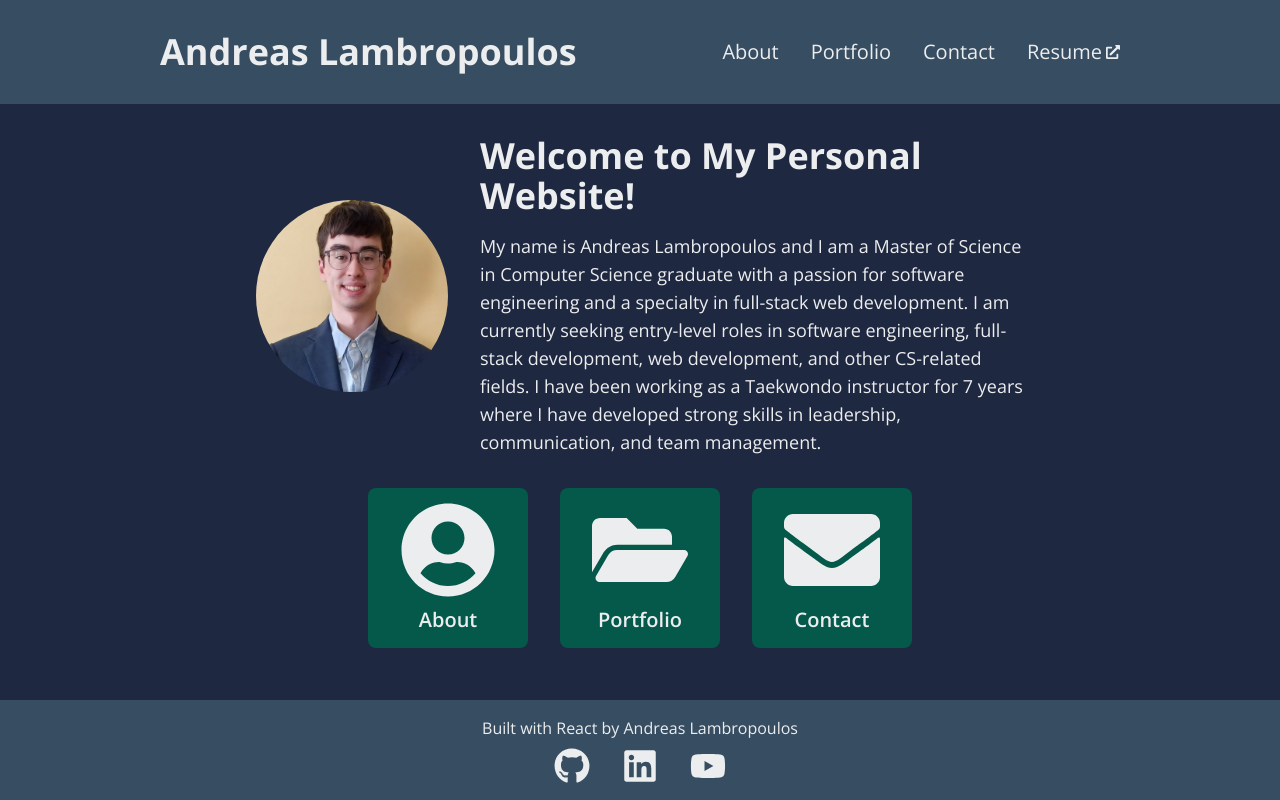
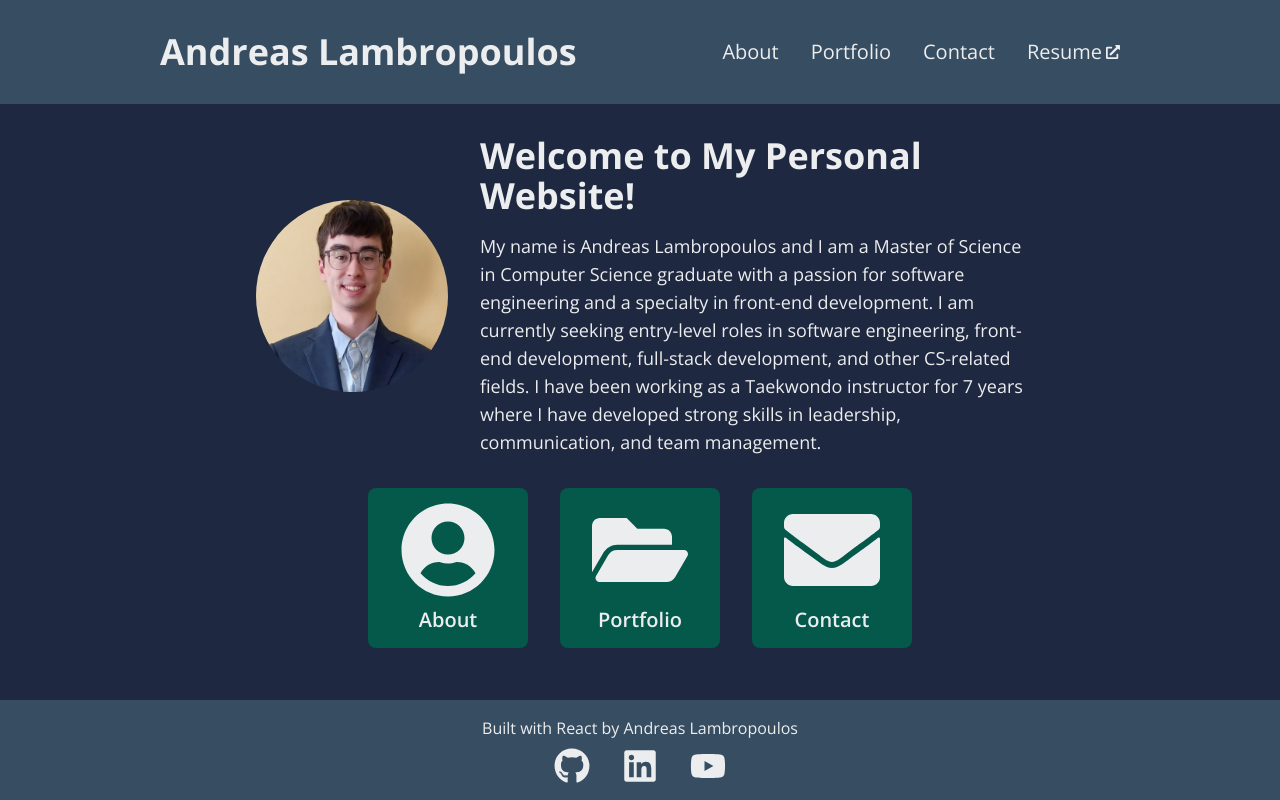
Before and after one commit to andlamb2002/portfolio, a React (Vite) app: page / in a window 1280 px wide. Built offline with nearby package versions, Linux system fonts and the light colour scheme.

Commit message:
Updated desc

```diff
--- a/src/data/data.js
+++ b/src/data/data.js
@@ -41,8 +41,8 @@ export const socialLinks = [
 export const homeIntro = {
     greeting: "Welcome to My Personal Website!",
     intro: `
-            My name is Andreas Lambropoulos and I am a Master of Science in Computer Science graduate with a passion for software engineering and a specialty in full-stack web development.
-            I am currently seeking entry-level roles in software engineering, full-stack development, web development, and other CS-related fields.
+            My name is Andreas Lambropoulos and I am a Master of Science in Computer Science graduate with a passion for software engineering and a specialty in front-end development.
+            I am currently seeking entry-level roles in software engineering, front-end development, full-stack development, and other CS-related fields.
             I have been working as a Taekwondo instructor for 7 years where I have developed strong skills in leadership, communication, and team management.
         `,
     img: headshot,
```
